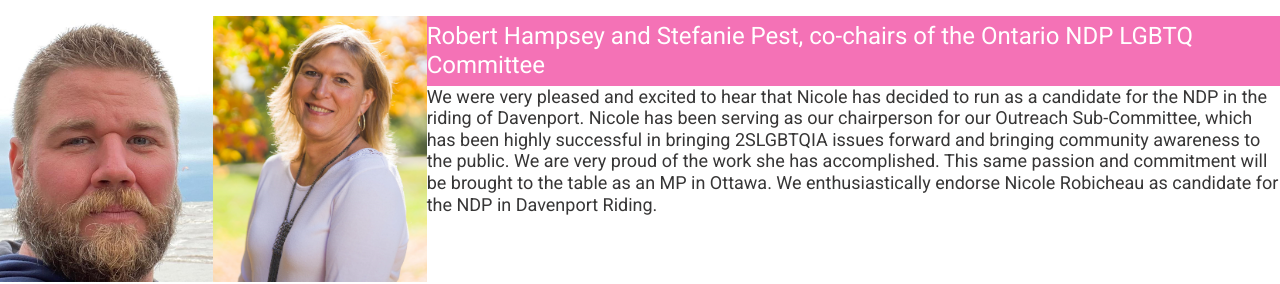
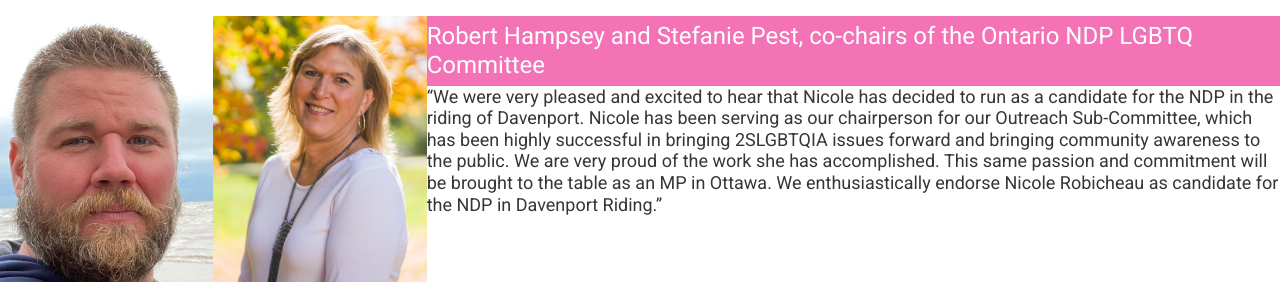
Before and after one commit to wils3005/robicheau.ca, a Next.js app: page /endorsements in a window 1280 px wide. Shown: the part 1178-1462 px from the top of the page. Built offline with nearby package versions, Linux system fonts and the light colour scheme; a web font is replaced by a local one.

Commit message:
Mon, 10 May 2021 17:40:23 GMT
 1 file changed, 8 insertions(+), 2 deletions(-)

```diff
--- a/pages/endorsements.tsx
+++ b/pages/endorsements.tsx
@@ -33,6 +33,8 @@
               endorsement is written in my personal capacity.
             </blockquote>
 
+            <br />
+
             <blockquote>
               I’ve known Nicole for about 5 years, we both work in emergency
               humanitarian response, supporting people in disasters, conflict
@@ -40,6 +42,8 @@
               strong commitment to ensuring Canada does more to provide refuge
               to people fleeing violence.
             </blockquote>
+
+            <br />
 
             <blockquote>
               I never thought I’d see the day that Canada experienced a
@@ -52,6 +56,8 @@
               oppression, inequality and to be a sensible voice in a chaotic
               world, and an advocate for peace.
             </blockquote>
+
+            <br />
 
             <blockquote>
               I proudly endorse Nicole Robicheau as the NDP candidate for
@@ -110,7 +116,7 @@
             </div>
 
             <blockquote>
-              We were very pleased and excited to hear that Nicole has decided
+              “We were very pleased and excited to hear that Nicole has decided
               to run as a candidate for the NDP in the riding of Davenport.
               Nicole has been serving as our chairperson for our Outreach
               Sub-Committee, which has been highly successful in bringing
@@ -118,7 +124,7 @@
               public. We are very proud of the work she has accomplished. This
               same passion and commitment will be brought to the table as an MP
               in Ottawa. We enthusiastically endorse Nicole Robicheau as
-              candidate for the NDP in Davenport Riding.
+              candidate for the NDP in Davenport Riding.”
             </blockquote>
           </div>
         </div>
```
